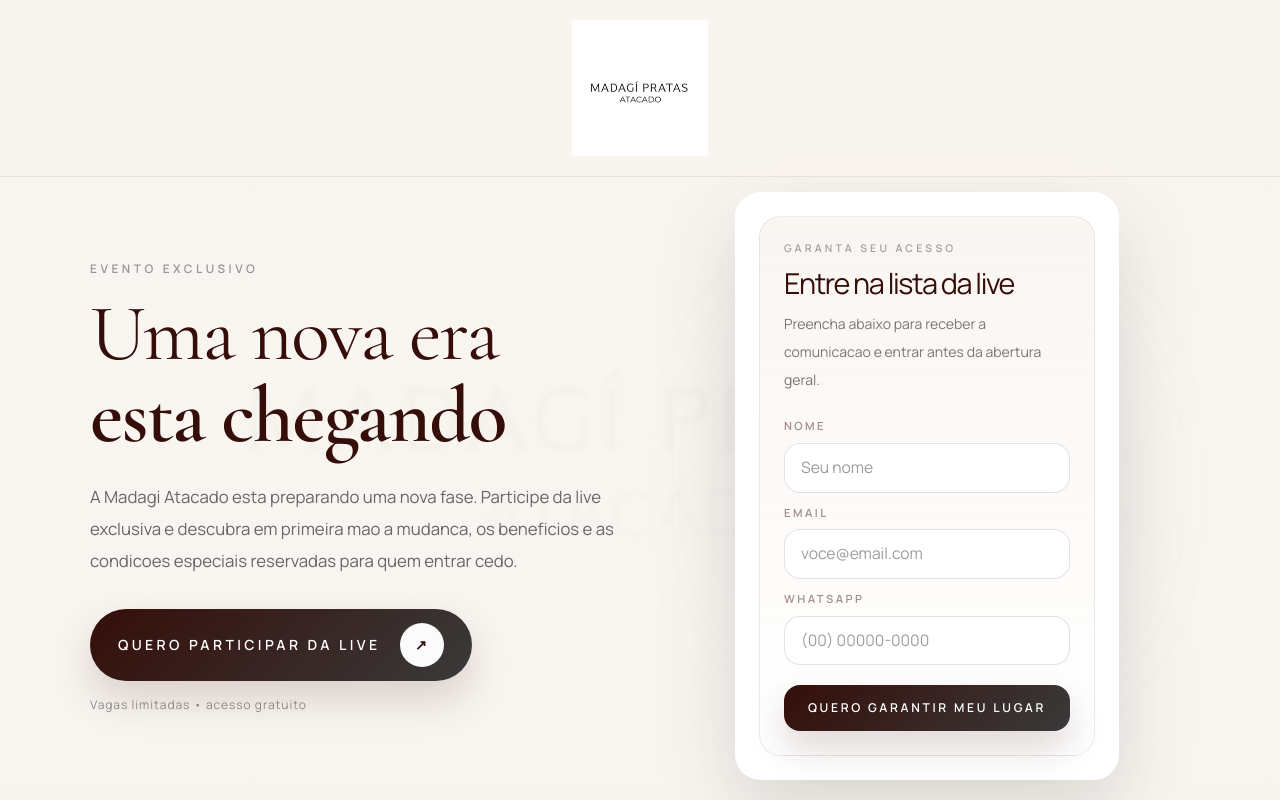
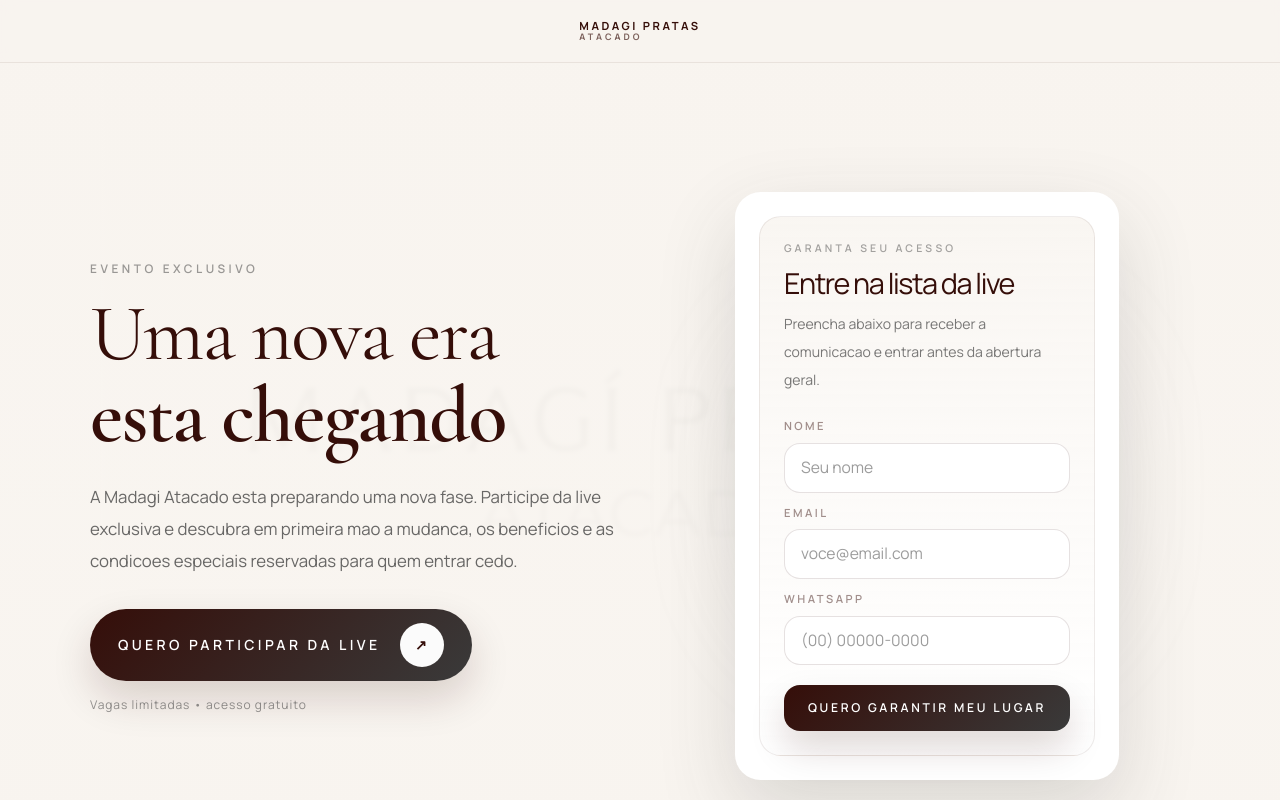
Before and after one commit to AGENCIAVCD/lisspratas, a Next.js app: page /oportunidade in a window 1280 px wide. Shown: the top 800 px of the page. Built offline with nearby package versions, Linux system fonts and the light colour scheme.

Commit message:
Use text wordmark in oportunidade header

```diff
--- a/src/app/oportunidade/page.tsx
+++ b/src/app/oportunidade/page.tsx
@@ -36,7 +36,7 @@
   return (
     <main className="overflow-x-hidden bg-[linear-gradient(180deg,#f8f4ef_0%,#fefcf9_60%,#f8f3ee_100%)] text-[var(--foreground)]">
       <header className="fixed inset-x-0 top-0 z-50 flex justify-center border-b border-[rgba(53,14,9,0.08)] bg-[rgba(248,244,239,0.84)] px-6 py-5 backdrop-blur-sm">
-        <BrandMark size="hero" variant="positive" className="w-[7.4rem] sm:w-[8.5rem]" />
+        <BrandMark size="header" variant="positive" />
       </header>
 
       <section className="relative min-h-screen overflow-hidden pt-28 sm:pt-32">
```
